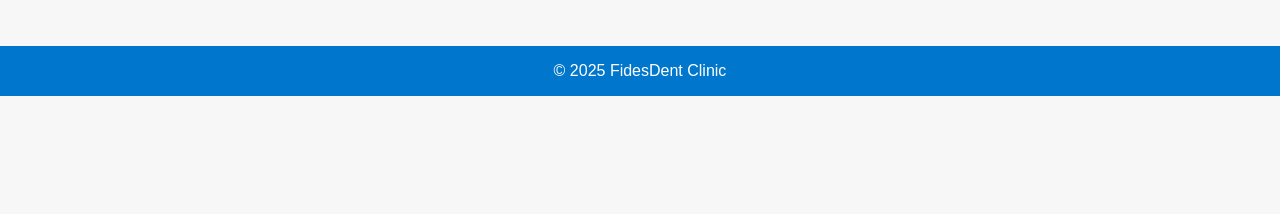
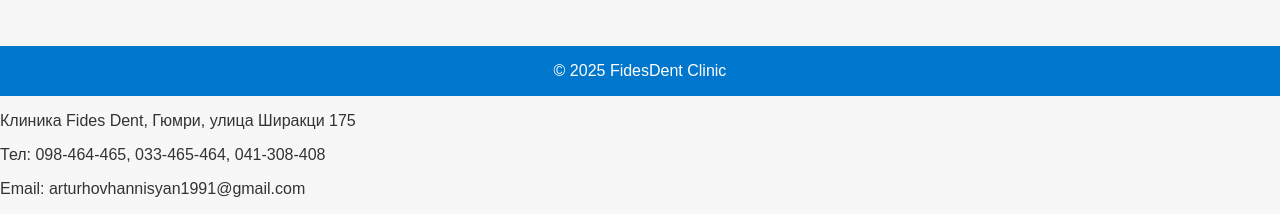
Before and after one commit to ATA199127/fidesdent, a plain HTML site: page index.html in a window 1280 px wide. Shown: the part 1107-1321 px from the top of the page. Before the commit the page ends 1203 px from the top, so only its background shows below. Drawn offline with Linux system fonts and the light colour scheme.

Commit message:
Update index.html

```diff
--- a/index.html
+++ b/index.html
@@ -150,5 +150,9 @@
   <footer>
     &copy; 2025 FidesDent Clinic
   </footer>
+  <p>Клиника Fides Dent, Гюмри, улица Ширакци 175</p>
+  <p>Тел: 098-464-465, 033-465-464, 041-308-408</p>
+  <p>Email: arturhovhannisyan1991@gmail.com</p>
+</footer>
 </body>
 </html>
```
